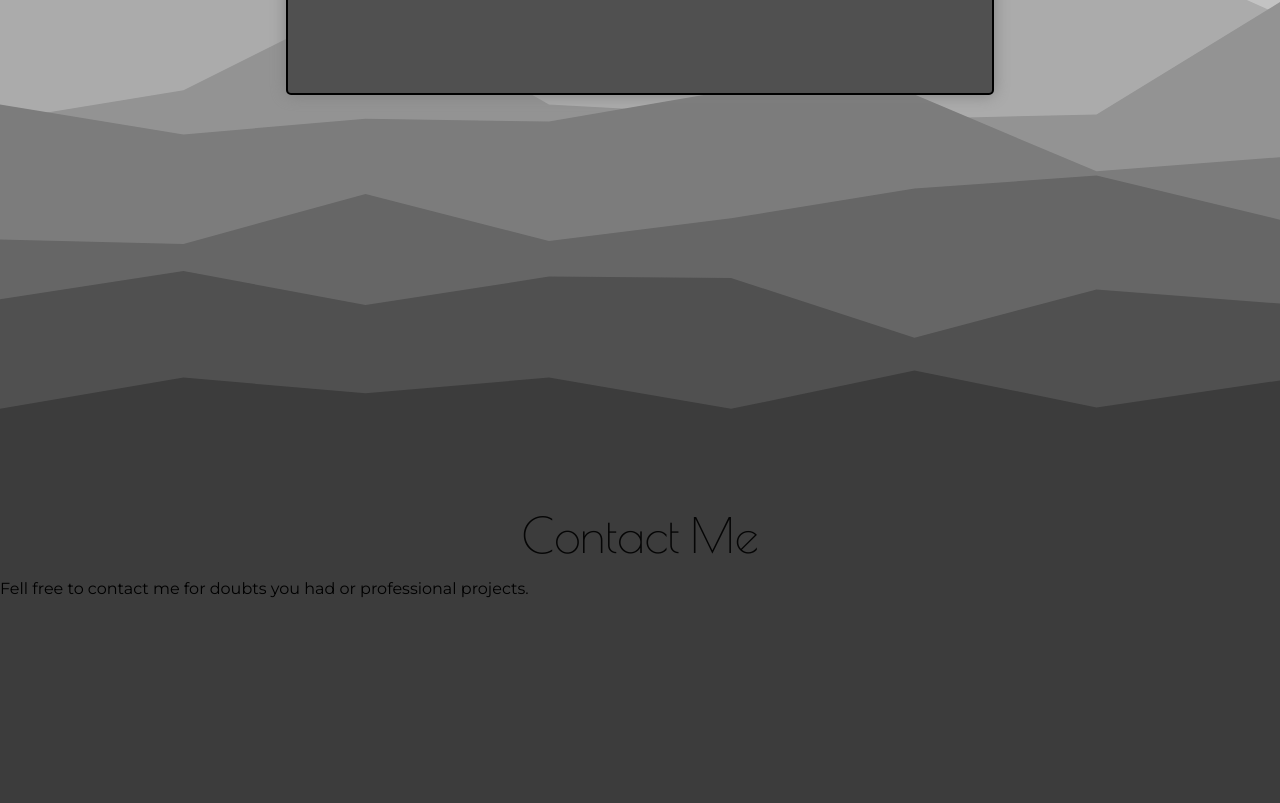
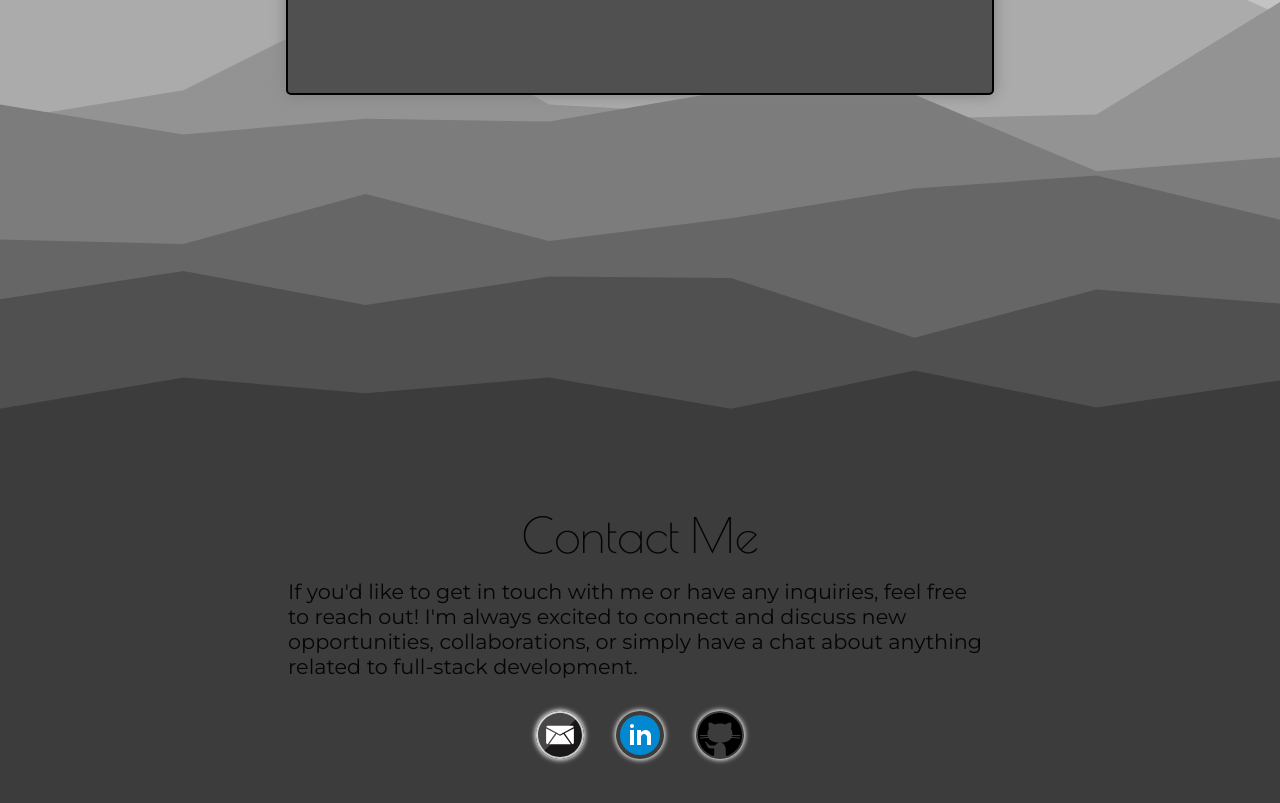
Before and after one commit to igor-ht/my-portfolio, a Next.js app in the folder client/: page / in a window 1280 px wide. Shown: the part 1803-2606 px from the top of the page. Built offline with nearby package versions, Linux system fonts and the light colour scheme.

Commit message:
contactme section links done

```diff
--- a/client/src/app/components/Main/components/AboutMe/style.scss
+++ b/client/src/app/components/Main/components/AboutMe/style.scss
@@ -16,7 +16,7 @@
 }
 
 #about-me {
-  height: 75dvh;
+  min-height: 75dvh;
   width: 100dvw;
   background-image: url("/about-me-background.svg");
 
@@ -72,6 +72,7 @@
           width: 48px;
           height: 48px;
           object-fit: cover;
+          filter: invert(var(--filter));
         }
         p {
           font-size: small;
@@ -83,10 +84,11 @@
 
 @media (max-width: 700px) {
   #about-me {
-    height: 80dvh;
+    min-height: 80dvh;
     .resume {
       p {
-        max-width: 95dvw;
+        font-size: 1.1rem;
+        max-width: 80dvw;
       }
     }
     .skills {
--- a/client/src/app/components/Main/components/ContactMe/ContactMe.tsx
+++ b/client/src/app/components/Main/components/ContactMe/ContactMe.tsx
@@ -1,12 +1,48 @@
 import { montserrat, poiret_one } from '@/libs/fonts';
 import './style.scss';
+import Image from 'next/image';
+import Link from 'next/link';
 
 export default function ContactMe() {
 	return (
 		<div id="contact-me">
 			<h1 className={`title ${poiret_one.className}`}>Contact Me</h1>
-			<div>
-				<p className={montserrat.className}>Fell free to contact me for doubts you had or professional projects.</p>
+			<div className="resume">
+				<p className={montserrat.className}>
+					If you'd like to get in touch with me or have any inquiries, feel free to reach out! I'm always excited to connect and discuss new
+					opportunities, collaborations, or simply have a chat about anything related to full-stack development.
+				</p>
+			</div>
+			<div className="links">
+				<Link href="mailto: idht07@gmail.com">
+					<Image
+						src={'/email.svg'}
+						height={48}
+						width={48}
+						title="Email Me"
+						alt="email"
+					/>
+				</Link>
+				<Link
+					href="https://www.linkedin.com/in/igor-hamburger/"
+					target="_blank">
+					<Image
+						src={'/linkedin.svg'}
+						height={48}
+						width={48}
+						alt="LinkedIn"
+					/>
+				</Link>
+				<Link
+					href="https://github.com/igor-ht"
+					target="_blank">
+					<Image
+						src={'/techs/github.svg'}
+						height={48}
+						width={48}
+						alt="GitHub"
+					/>
+				</Link>
 			</div>
 		</div>
 	);
--- a/client/src/app/components/Main/components/ContactMe/style.scss
+++ b/client/src/app/components/Main/components/ContactMe/style.scss
@@ -1,5 +1,5 @@
 #contact-me {
-  height: 75dvh;
+  min-height: 75dvh;
   width: 100dvw;
   margin-top: 0;
   background-color: #3c3c3c;
@@ -12,10 +12,48 @@
     margin: 0;
     filter: invert(var(--filter));
   }
+  .resume {
+    width: 100dvw;
+    margin: auto;
+    margin-top: 1rem;
+
+    p {
+      font-size: 1.3rem;
+      max-width: 55dvw;
+      margin: auto;
+      color: var(--color);
+      filter: invert(var(--filter));
+    }
+  }
+  .links {
+    width: 100dvw;
+    margin: auto;
+    margin-top: 1rem;
+    text-align: center;
+    a {
+      img {
+        margin: 1rem;
+        border-radius: 50%;
+        box-shadow: 0px 0px 5px 1px white;
+        transition: box-shadow 0.5s;
+        filter: invert(var(--filter));
+        &:hover {
+          box-shadow: 0px 0px 10px 3px white;
+        }
+      }
+    }
+  }
 }
 
 @media (max-width: 700px) {
   #contact-me {
-    height: 80dvh;
+    min-height: 80dvh;
+
+    .resume {
+      P {
+        font-size: 1.1rem;
+        max-width: 80dvw;
+      }
+    }
   }
 }
--- a/client/src/app/components/Main/components/Home/style.scss
+++ b/client/src/app/components/Main/components/Home/style.scss
@@ -1,5 +1,5 @@
 #home {
-  height: 75dvh;
+  min-height: 75dvh;
   background-image: url("/home-background.svg");
   background-repeat: no-repeat;
   background-position: bottom center;
--- a/client/src/app/components/Main/components/Projects/style.scss
+++ b/client/src/app/components/Main/components/Projects/style.scss
@@ -1,5 +1,5 @@
 #projects {
-  height: 120dvh;
+  min-height: 120dvh;
   width: 100dvw;
   background-image: url("/projects-background.svg");
   background-repeat: no-repeat;
@@ -50,9 +50,10 @@
 
 @media (max-width: 700px) {
   #projects {
-    height: 85dvh;
+    min-height: 85dvh;
+
     .projects-album {
-      width: 95dvw;
+      width: 100dvw;
 
       span {
         .project {
--- a/client/src/app/layout.scss
+++ b/client/src/app/layout.scss
@@ -2,6 +2,7 @@ html {
   all: unset;
   width: 100dvw;
   background-color: var(--background-color);
+  // filter: invert(var(--filter));
   scroll-snap-type: y mandatory;
   scroll-behavior: smooth;
   scroll-padding: var(--scroll-padding, 9rem);
--- a/client/src/app/layout.tsx
+++ b/client/src/app/layout.tsx
@@ -15,10 +15,9 @@ export default function RootLayout({ children }: { children: React.ReactNode })
 	return (
 		<html
 			id="root"
-			lang="en">
-			<body
-				id="app"
-				data-theme="light">
+			lang="en"
+			data-theme="light">
+			<body id="app">
 				<Header />
 				<Main>{children}</Main>
 			</body>
```
Also changed, not shown: client/public/email.svg (added), client/public/linkedin.svg (added).
